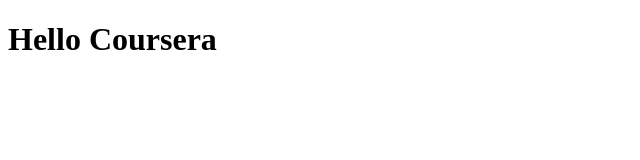
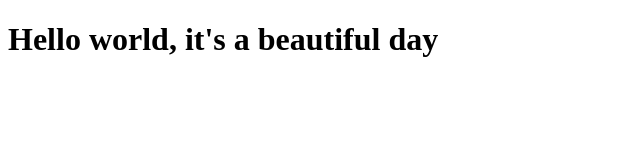
Before and after one commit to carolinemohan/coursera-test, a plain HTML site: page site/index.html in a window 1280 px wide. Shown: the whole page, without its empty margins (0-640 px from the left). Drawn offline with Linux system fonts and the light colour scheme.

Commit message:
Small addition to our page content

```diff
--- a/site/index.html
+++ b/site/index.html
@@ -3,9 +3,9 @@
 <head>
 	<meta charset="utf-8">
 	<meta name="viewport" content="width=device-width, initial-scale=1">
-	<title>Hello Coursera</title>
+	<title>Hello world</title>
 </head>
-<h1>Hello Coursera</h1>
+<h1>Hello world, it's a beautiful day</h1>
 <body>
 
 </body>
```
